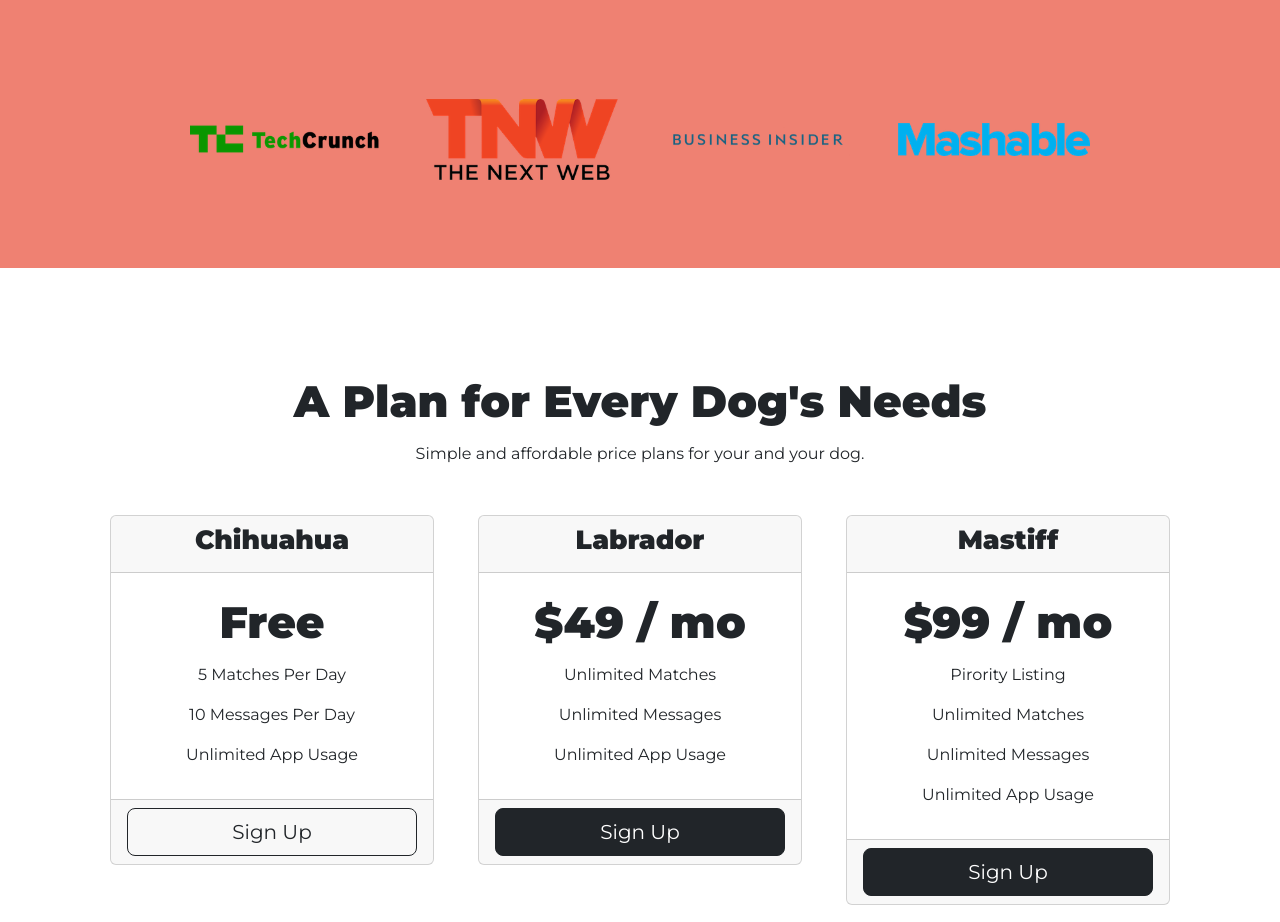
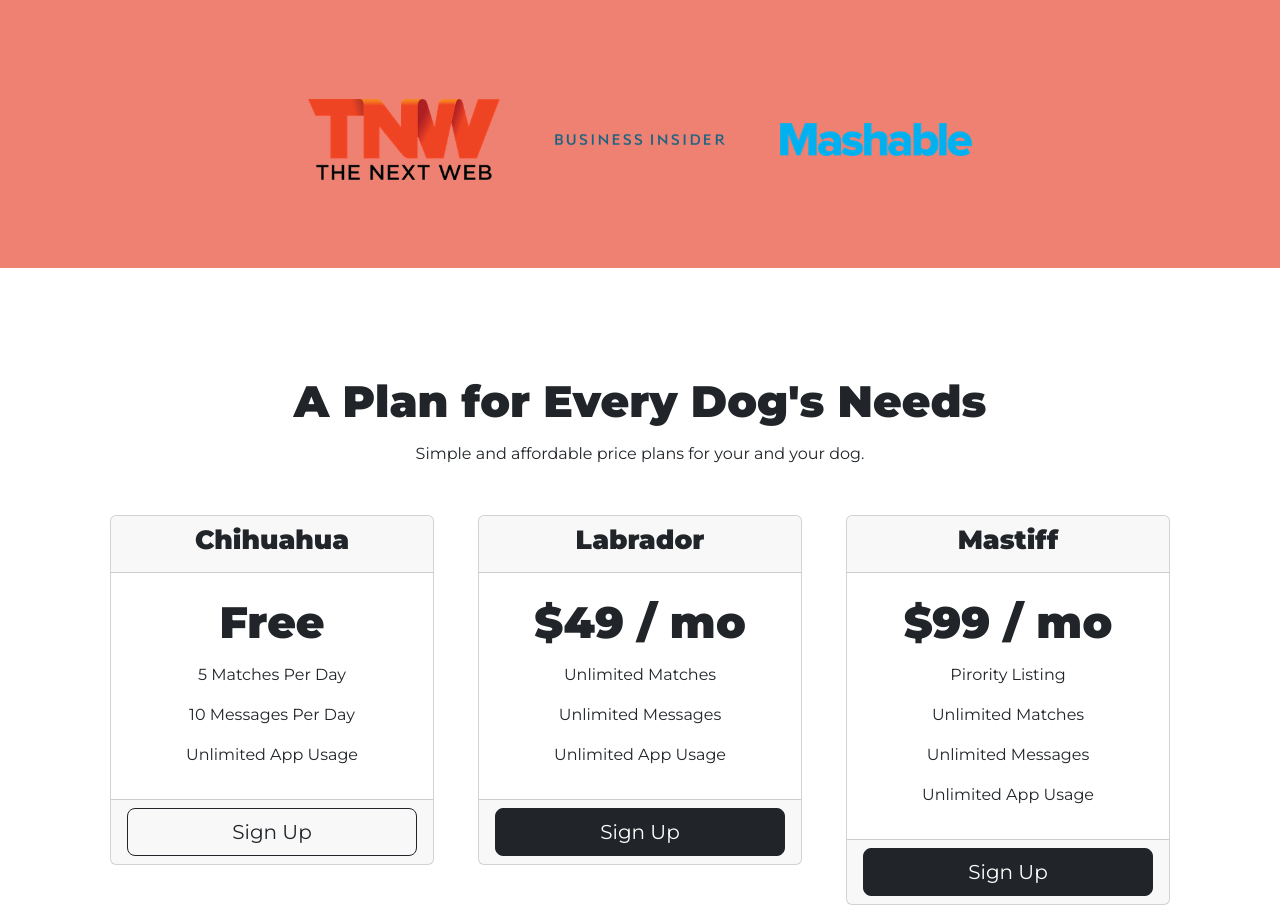
Before and after one commit to Udayanvats/tindog, a plain HTML site: page index.html in a window 1280 px wide. Shown: the part 1700-2622 px from the top of the page. Drawn offline with nearby package versions, Linux system fonts and the light colour scheme.

Commit message:
Had to comment an image

```diff
--- a/index.html
+++ b/index.html
@@ -143,7 +143,7 @@
   <!-- Press -->
 
   <section id="press">
-    <img class="pressimg" src="images/TechCrunch.png" alt="tc-logo">
+    <!-- <img class="pressimg" src="images/TechCrunch.png" alt="tc-logo"> -->
     <img class="pressimg" src="images/tnw.png" alt="tnw-logo">
     <img class="pressimg" src="images/bizinsider.png" alt="biz-insider-logo">
     <img class="pressimg" src="images/mashable.png" alt="mashable-logo">
```
